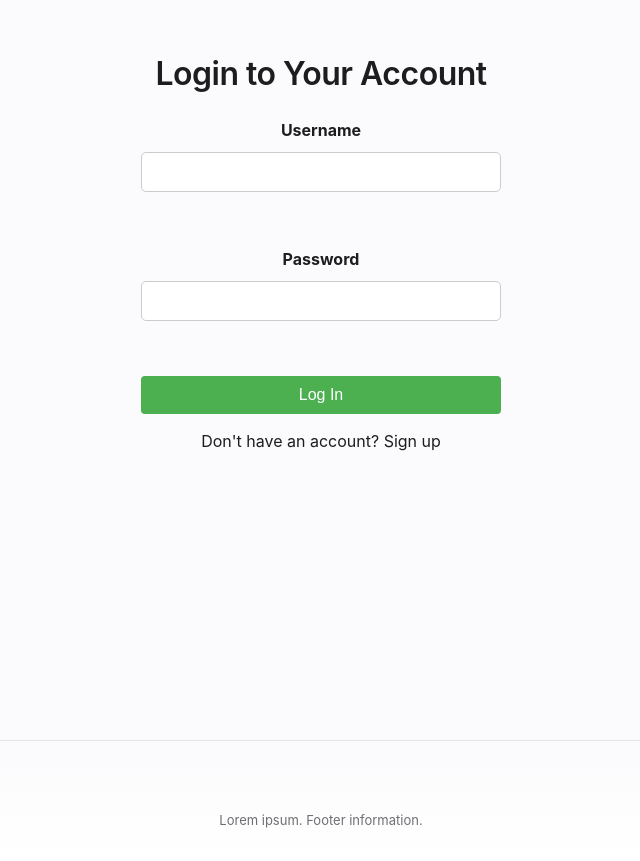
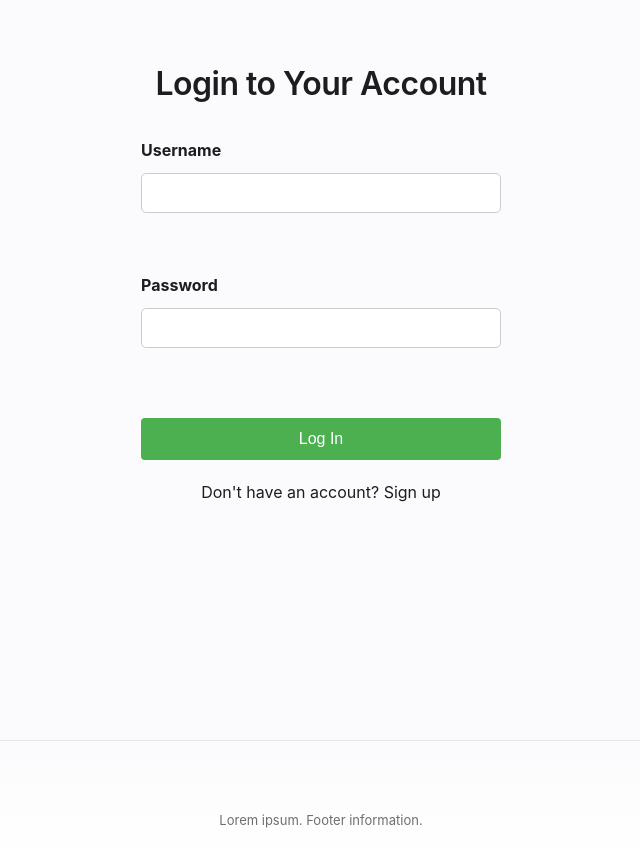
Before and after one commit to spuddydev/CITS3403_Group_Project, a Flask app: page /login in a window 1280 px wide. Shown: the part 60-921 px from the top of the page, without its empty margins (319-959 px from the left). Run offline with Flask 3, Linux system fonts and the light colour scheme.

Commit message:
changed layout

```diff
--- a/templates/login.html
+++ b/templates/login.html
@@ -4,17 +4,17 @@
 
 {% block content %}
 <div class="login-container">
-    <h1>Login to Your Account</h1>
+    <h1 style="margin-bottom: 30px;">Login to Your Account</h1>
 
     <!-- Use form object to render form fields -->
     <form method="POST" action="{{ url_for('login') }}">
-        {{ form.hidden_tag() }}  <!-- CSRF Token -->
+        {{ form.hidden_tag() }}
 
-        <div class="form-group">
+        <div class="form-group" style="margin-bottom: 20px;">
             <label for="username">Username</label>
             {{ form.username(class="form-control") }}
             {% if form.username.errors %}
-                <ul>
+                <ul style="margin-top: 5px;">
                     {% for error in form.username.errors %}
                         <li style="color: red;">{{ error }}</li>
                     {% endfor %}
@@ -22,11 +22,11 @@
             {% endif %}
         </div>
 
-        <div class="form-group">
+        <div class="form-group" style="margin-bottom: 20px;">
             <label for="password">Password</label>
             {{ form.password(class="form-control") }}
             {% if form.password.errors %}
-                <ul>
+                <ul style="margin-top: 5px;">
                     {% for error in form.password.errors %}
                         <li style="color: red;">{{ error }}</li>
                     {% endfor %}
@@ -38,35 +38,35 @@
     </form>
 
     {% if error %}
-        <div class="alert alert-danger" role="alert" style="color: red; font-weight: bold; margin-bottom: 15px;">
+        <div class="alert alert-danger" role="alert" style="color: red; font-weight: bold; margin: 20px 0;">
             {{ error }}
         </div>
     {% endif %}
 
-    <p>Don't have an account? <a href="{{ url_for('register') }}">Sign up</a></p>
+    <p style="margin-top: 20px;">Don't have an account? <a href="{{ url_for('register') }}">Sign up</a></p>
 </div>
 
 <style>
     .login-container {
         max-width: 400px;
         margin: 0 auto;
-        padding: 20px;
+        padding: 30px 20px;
         text-align: center;
     }
 
     .form-group {
-        margin-bottom: 15px;
+        text-align: left;
     }
 
     .form-group label {
         display: block;
-        margin-bottom: 5px;
+        margin-bottom: 6px;
         font-weight: bold;
     }
 
     .form-group input {
         width: 100%;
-        padding: 8px;
+        padding: 10px;
         margin-top: 5px;
         border: 1px solid #ddd;
         border-radius: 4px;
@@ -75,19 +75,15 @@
     .submit-btn {
         background-color: #4CAF50;
         color: white;
-        padding: 10px 15px;
+        padding: 12px 18px;
         border: none;
         border-radius: 4px;
         cursor: pointer;
+        margin-top: 10px;
     }
 
     .submit-btn:hover {
         background-color: #45a049;
     }
-
-    p {
-        margin-top: 15px;
-    }
 </style>
-
 {% endblock %}
```
